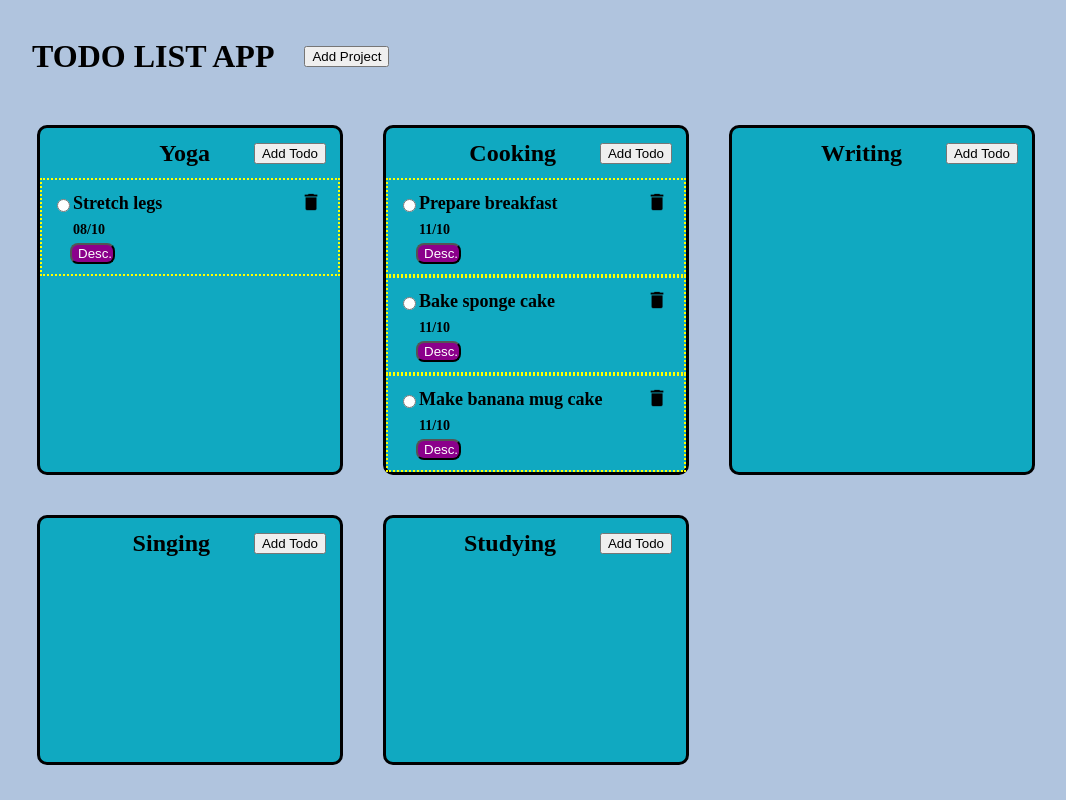
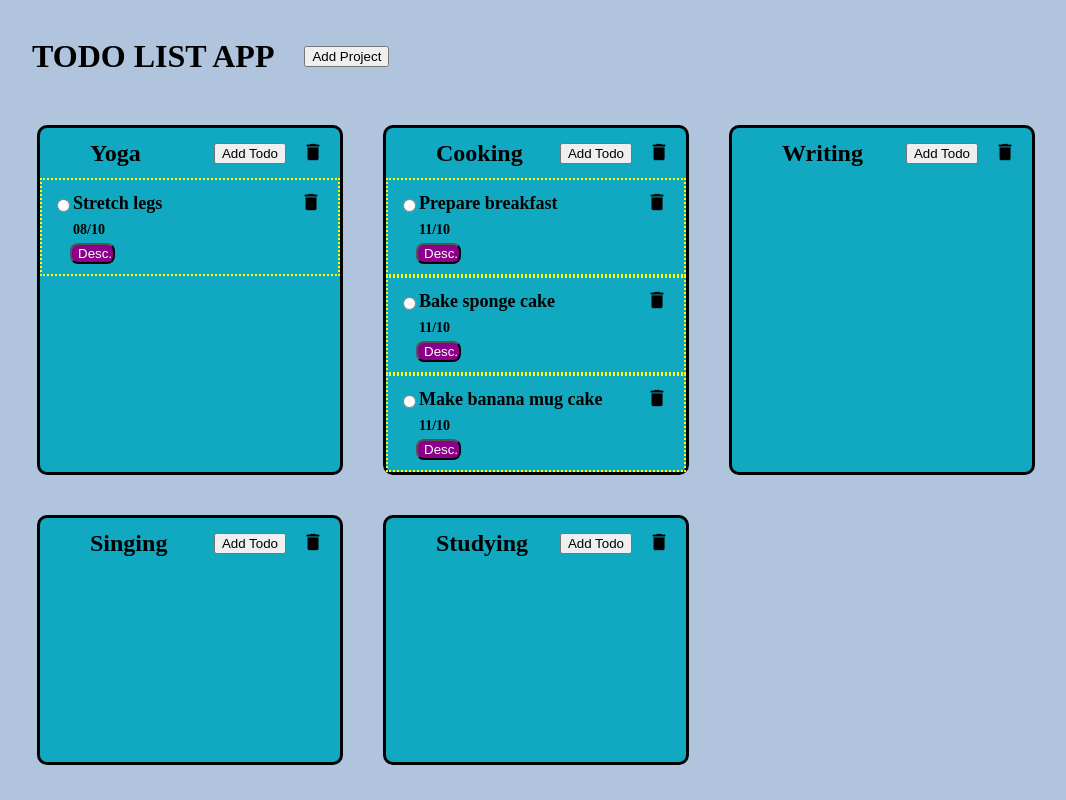
Before and after one commit to FlagonDragon/todo-list, a website built with webpack: page src/template.html in a window 1280 px wide. Shown: the whole page, without its empty margins (6-1072 px from the left). Built offline with nearby package versions, Linux system fonts and the light colour scheme.

Commit message:
addded functional delete project button

```diff
--- a/src/DOM.js
+++ b/src/DOM.js
@@ -1,6 +1,6 @@
 // DOM manipulation
 
-import {addProjectListener, addTodoListeners, addExpandListener, addRadioListeners, addDeleteListeners} from './addListeners.js'
+import {addProjectListener, addTodoListeners, addExpandListener, addRadioListeners, addProjectDeleteListeners, addTodoDeleteListeners} from './addListeners.js'
 import icon from './delete.png'
 
 let content = document.getElementById('content');
@@ -25,23 +25,27 @@ function writeContent() {
         headerDiv.classList.add('headerDiv');
         projectDiv.appendChild(headerDiv);
 
-        var headerLeft = document.createElement('div');
-        headerLeft.classList.add('headerLeft');
-        headerDiv.appendChild(headerLeft);
-
         var projectName = document.createElement('span');
-        projectName.classList.add('headerLeft');
+        projectName.classList.add('projectName');
         projectName.textContent = myProjects[i].name;
-        headerLeft.appendChild(projectName);
-
-        var headerRight = document.createElement('div');
-        headerRight.classList.add('headerRight');
-        headerDiv.appendChild(headerRight);
+        headerDiv.appendChild(projectName);
 
         var addTodoBtn = document.createElement('button');
         addTodoBtn.classList.add('addTodoBtn');
         addTodoBtn.textContent = 'Add Todo';
-        headerRight.appendChild(addTodoBtn);
+        headerDiv.appendChild(addTodoBtn);
+
+        var projectNum = i;
+
+        var projectDelete = document.createElement('button');
+        projectDelete.classList.add(`projectDelete`);
+        projectDelete.classList.add(`${projectNum}`);
+        headerDiv.appendChild(projectDelete);
+
+            var deleteIcon = document.createElement('img');
+            deleteIcon.classList.add('deleteIcon');
+            deleteIcon.src = icon;
+            projectDelete.appendChild(deleteIcon);
 
         for (let j = 0; j < myProjects[i].todos.length; j++) {
 
@@ -65,10 +69,7 @@ function writeContent() {
                     todoTitle.textContent = myProjects[i].todos[j].title;
                     titleDiv.appendChild(todoTitle);
 
-                    var projectNum = i;
                     var todoNum = j;
-
-
 
                     var todoDelete = document.createElement('button');
                     todoDelete.classList.add(`todoDelete`);
@@ -77,24 +78,10 @@ function writeContent() {
                     todoDelete.id = projectNum + ' ' + todoNum;
                     titleDiv.appendChild(todoDelete);
 
-                    // console.log(todoDelete.getAttribute('class'));
-                    // console.log(todoDelete.getAttribute('id'));
-
                         var deleteIcon = document.createElement('img');
                         deleteIcon.classList.add('deleteIcon');
                         deleteIcon.src = icon;
                         todoDelete.appendChild(deleteIcon);
-
-                        // todoDelete.addEventListener('click', () => {
-
-                        //     myProjects[i].todos.splice(j,1);
-
-                        //     console.log('bonk');
-
-                        //     writeContent();
-
-                        // });
-
 
                 var todoDate = document.createElement('span');
                 todoDate.classList.add('todoDate');
@@ -133,7 +120,8 @@ function writeContent() {
     addTodoListeners();
     addExpandListener();
     addRadioListeners();
-    addDeleteListeners();
+    addProjectDeleteListeners();
+    addTodoDeleteListeners();
 
 };
 
--- a/src/addListeners.js
+++ b/src/addListeners.js
@@ -168,8 +168,34 @@ function addRadioListeners() {
 
 // });
 
+function addProjectDeleteListeners() {
 
-function addDeleteListeners() {
+    const deleteBtns = document.querySelectorAll('.projectDelete');
+
+    for (let deleteBtn of deleteBtns) {
+
+        const classString = deleteBtn.getAttribute('class');
+
+        const classArray = classString.split(' ');
+
+        const i = classArray[1];
+
+        console.log(classArray);
+
+        deleteBtn.addEventListener('click', () => {
+
+            myProjects.splice(i,1);
+
+            writeContent();
+
+        });
+
+    };
+
+};
+
+
+function addTodoDeleteListeners() {
 
     const deleteBtns = document.querySelectorAll('.todoDelete');
 
@@ -194,4 +220,4 @@ function addDeleteListeners() {
 
 };
 
-export {addProjectListener, addTodoListeners, addProjectConfirmListener, addTodoConfirmListener, addExpandListener, addRadioListeners, addDeleteListeners}
+export {addProjectListener, addTodoListeners, addProjectConfirmListener, addTodoConfirmListener, addExpandListener, addRadioListeners, addProjectDeleteListeners, addTodoDeleteListeners}
--- a/src/styles.css
+++ b/src/styles.css
@@ -39,28 +39,24 @@ h1 {
 }
 
 .headerDiv {
-    display: grid;
-    grid-template-rows: 1fr;
-    grid-template-columns: 1fr 100px;
+    display: flex;
+    flex-direction: row;
+    justify-content: center;
+    align-items: center;
     height: 50px;
     width: 300px;
+    padding: 10px;
+    padding-left: 50px;
 }
 
-.headerLeft {
-    grid-row: 1/2;
-    grid-column: 1/2;
-    display: flex;
-    justify-content: end;
-    align-items: center;
-    padding-right: 15px;
+.addTodoBtn {
+    margin-left: auto;
 }
 
-.headerRight {
-    grid-row: 1/2;
-    grid-column: 2/3;
-    display: flex;
-    justify-content: center;
-    align-items: center;
+.projectDelete {
+    margin-left: 10px;
+    background-color: rgb(16, 169, 193);
+    border: none;
 }
 
 .todoDiv {
@@ -81,8 +77,6 @@ h1 {
 
 .todoDelete {
     background-color: rgb(16, 169, 193);
-    height: auto;
-    width: auto;
     border: none;
     margin-left: auto;
 }
```
